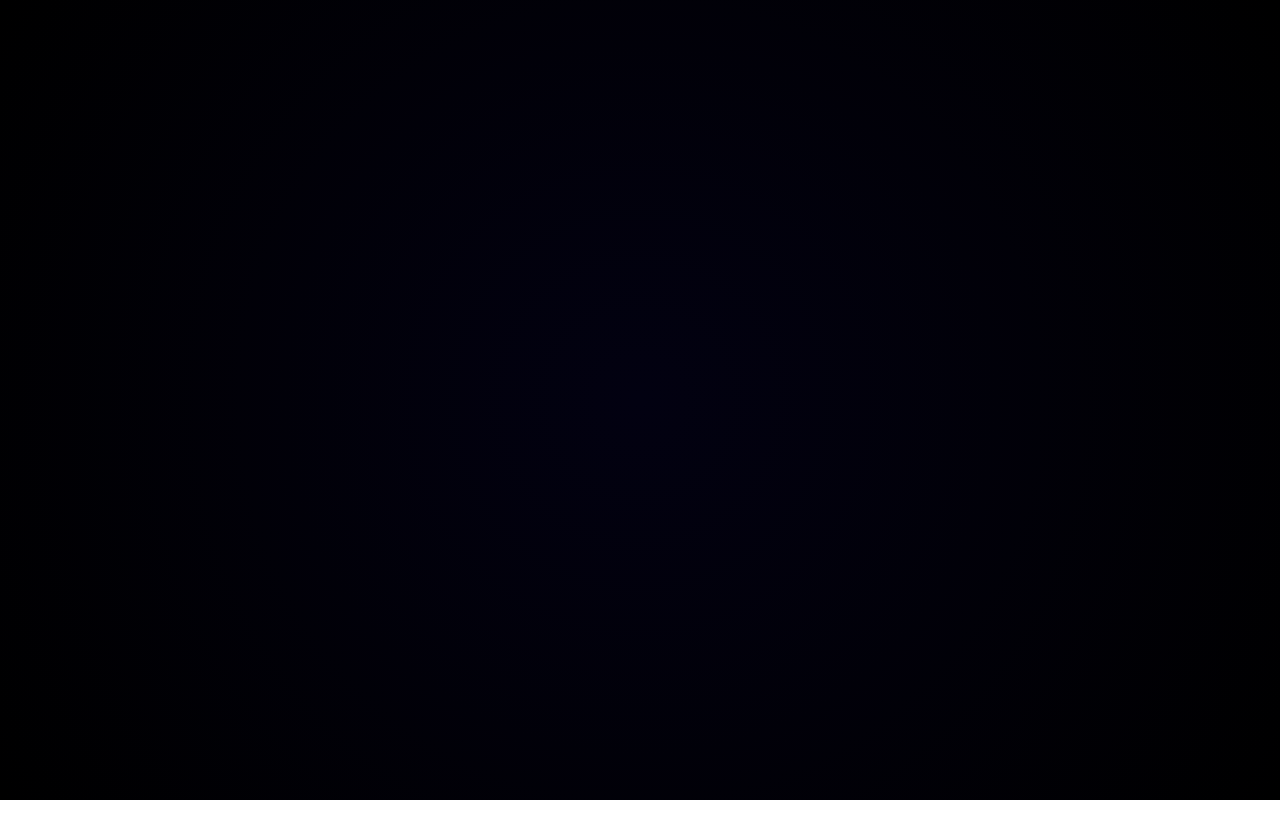
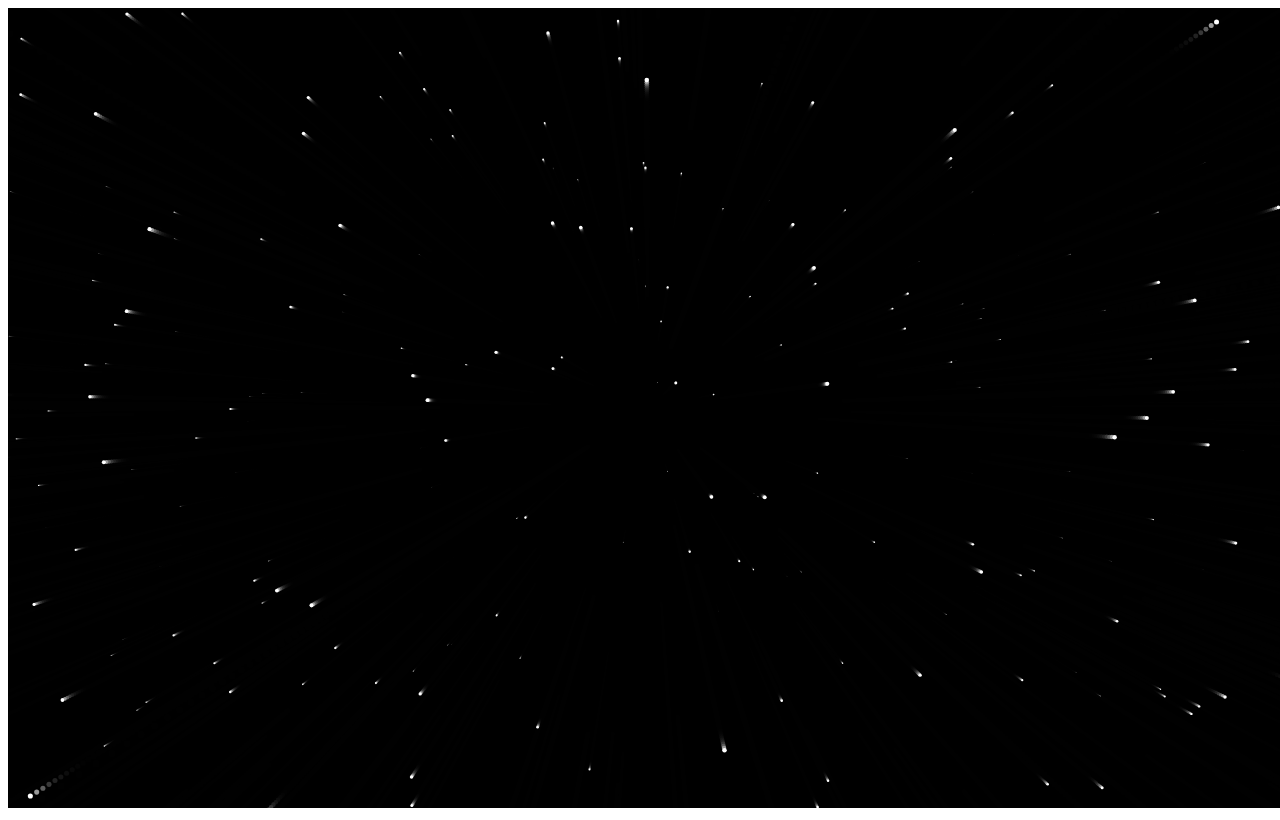
Before and after one commit to safran6ix/HTML-CSS-JS, a plain HTML site: page Space orbits/index.html in a window 1280 px wide. Drawn offline with Linux system fonts and the light colour scheme.

Commit message:
Starfield Js

```diff
--- a/Space orbits/index.html
+++ b/Space orbits/index.html
@@ -4,22 +4,6 @@
     <meta charset="UTF-8">
     <meta name="viewport" content="width=device-width, initial-scale=1.0">
     <title>Starfield Animation</title>
-    <style>
-        * {
-            margin: 0;
-            padding: 0;
-        }
-
-        body {
-            background: radial-gradient(circle at center, #020111, #000);
-            overflow: hidden;
-            height: 100vh;
-        }
-
-        canvas {
-            display: block;
-        }
-    </style>
 </head>
 <body>
 
--- a/Space orbits/script.js
+++ b/Space orbits/script.js
@@ -0,0 +1,48 @@
+
+        const canvas = document.getElementById("space");
+        const ctx = canvas.getContext("2d");
+        let w, h;
+        let speed = 2;
+        const stars = [];
+
+        function resize() {
+            w = canvas.width = window.innerWidth;
+            h = canvas.height = window.innerHeight;
+        }
+
+        window.addEventListener("resize", resize);
+        resize();
+
+        for (let i = 0; i < 500; i++) {
+            stars.push({
+                x: Math.random() * w - w / 2,
+                y: Math.random() * h - h / 2,
+                z: Math.random() * w,
+            });
+        }
+
+        document.addEventListener("mousemove", e => {
+            speed = (e.clientX / w) * 10 + 1;
+        });
+
+        function animate() {
+            ctx.fillStyle = "rgba(0, 0, 0, 0.4)";
+            ctx.fillRect(0, 0, w, h);
+            ctx.fillStyle = "#fff";
+            stars.forEach(s => {
+                s.z -= speed;
+
+                if (s.z <= 0) s.z = w;
+                const x = (s.x / s.z) * w + w / 2;
+                const y = (s.y / s.z) * h + h / 2;
+                const size = (1 - s.z / w) * 3;
+
+                ctx.beginPath();
+                ctx.arc(x, y, size, 0, Math.PI * 2);
+                ctx.fill();
+            });
+
+            requestAnimationFrame(animate);
+        }
+
+        animate();
```
